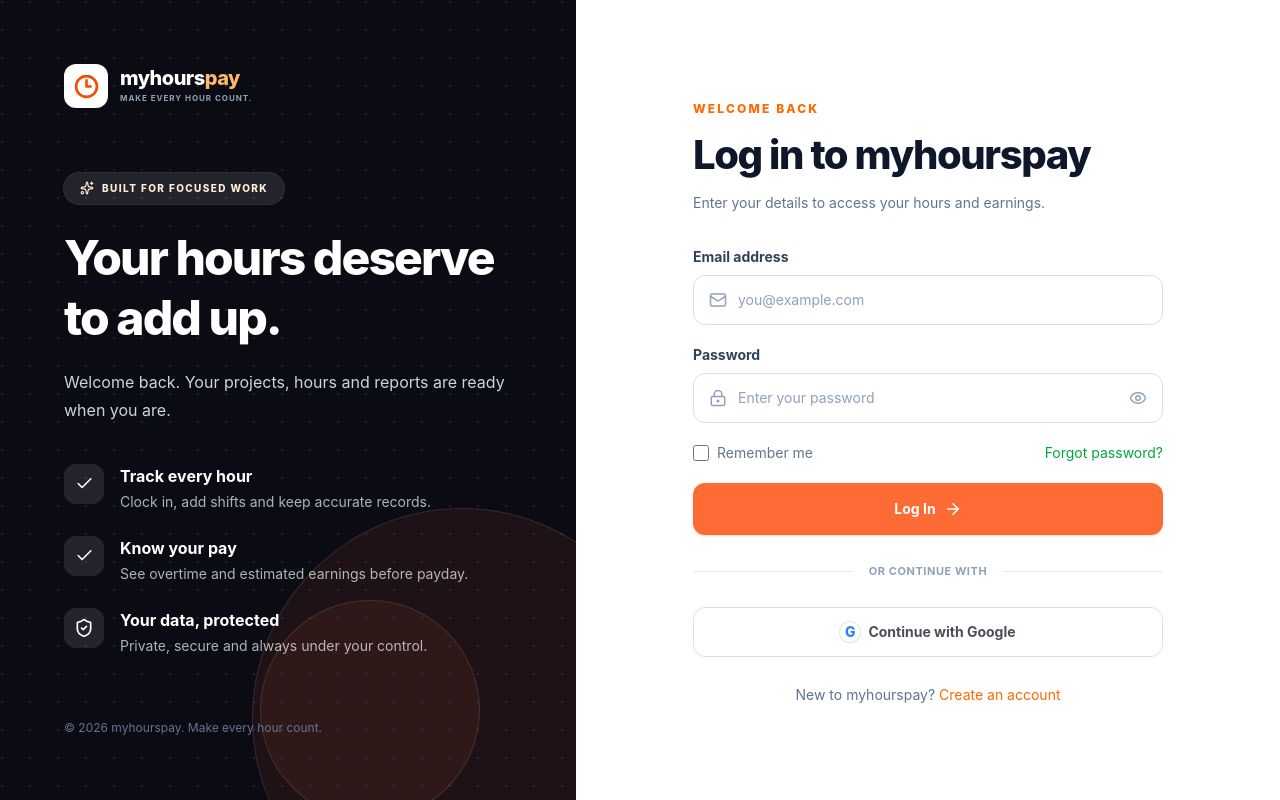
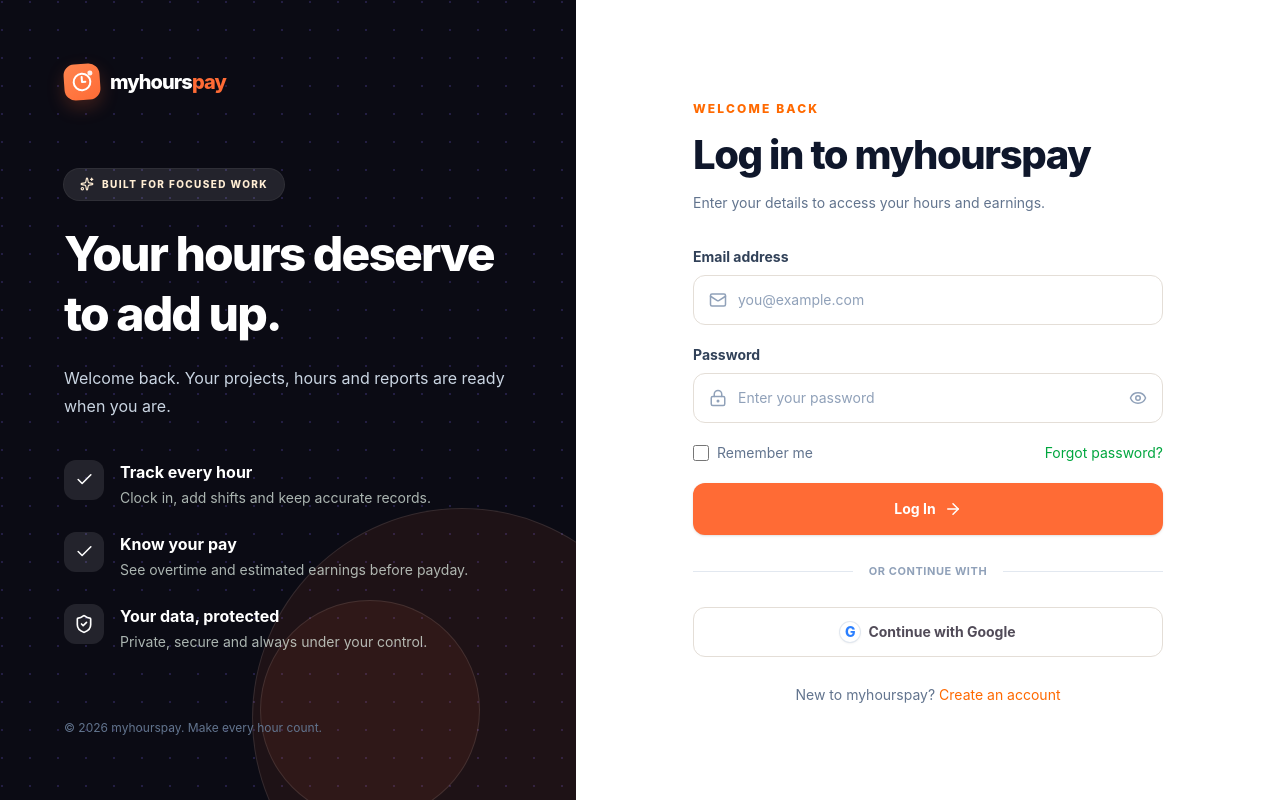
Before and after one commit to qad-noir/myhourspay-frontend, a React (Vite) app: page /login in a window 1280 px wide. Built offline with nearby package versions, Linux system fonts and the light colour scheme.

Commit message:
Align auth logo with landing brand

```diff
--- a/src/AuthPage.jsx
+++ b/src/AuthPage.jsx
@@ -12,12 +12,9 @@ const benefits = [
 ]
 
 function AuthBrand({ light = false }) {
-	return <Link to="/" className="flex items-center gap-3" aria-label="myhourspay home">
-		<span className={`grid size-11 place-items-center rounded-xl ${light ? 'bg-white text-orange-600' : 'bg-orange-500 text-white'}`}><Clock3 size={25} strokeWidth={2.5} /></span>
-		<span>
-			<span className={`block text-xl font-extrabold leading-none tracking-tight ${light ? 'text-white' : 'text-slate-900'}`}>myhours<span className={light ? 'text-orange-300' : 'text-orange-500'}>pay</span></span>
-			<span className={`mt-1 block text-[8px] font-bold uppercase tracking-[.12em] ${light ? 'text-slate-400' : 'text-slate-400'}`}>Make every hour count.</span>
-		</span>
+	return <Link to="/" className={`brand ${light ? 'brand-dark' : ''}`} aria-label="myhourspay home">
+		<span className="brand-mark"><Clock3 size={20} strokeWidth={2.4} /></span>
+		<span className="brand-name">myhours<span>pay</span></span>
 	</Link>
 }
 
```
